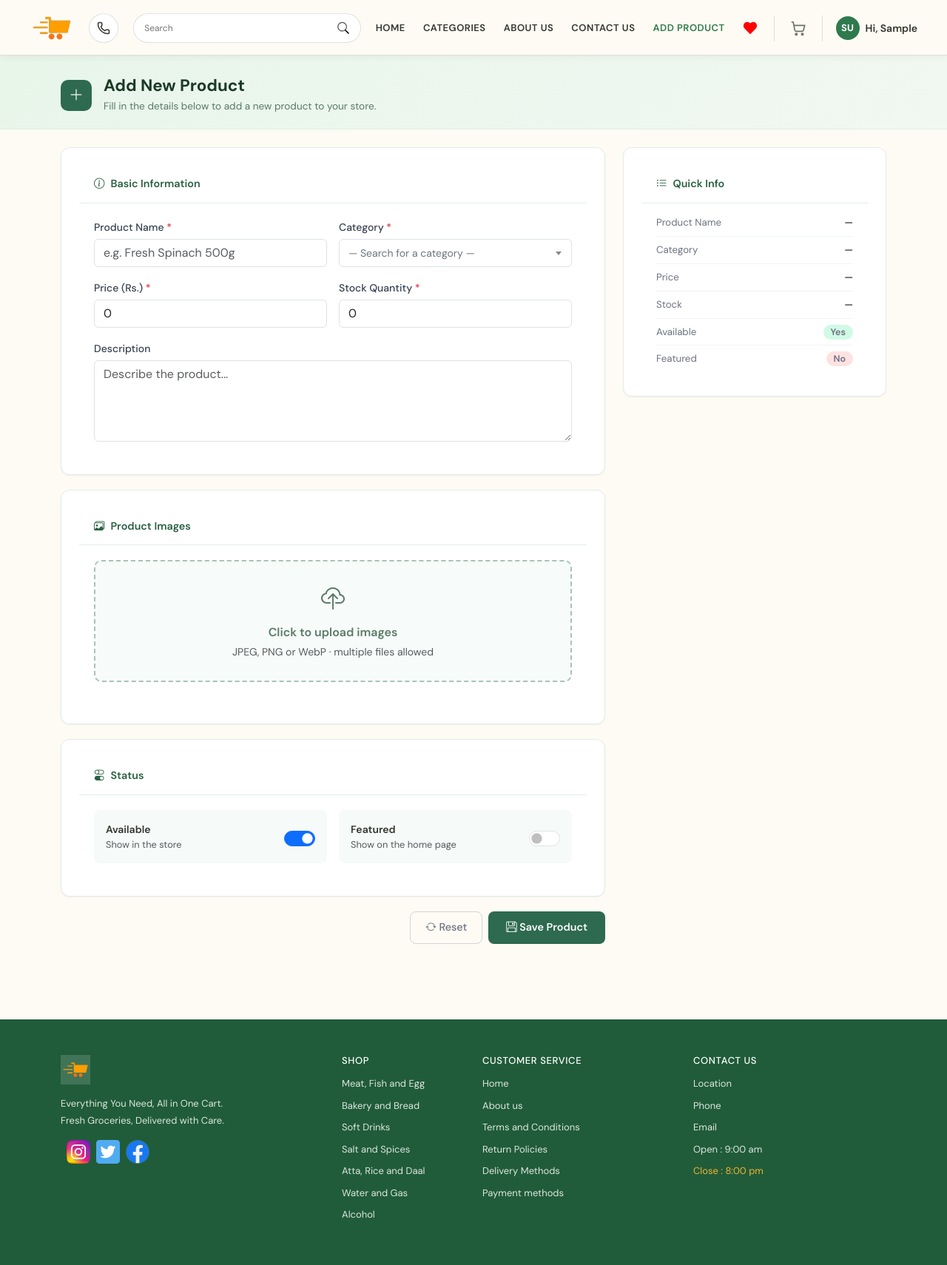
After one commit to kushal-kc15/GoCart, a Django app: page /products/add/ in a window 1280 px wide. The commit adds this page. Shown: the whole page at 74% size. Run offline with Django 5.2, Linux system fonts and the light colour scheme; the visitor is signed in with stand-in values (Sample User, id 1); data that the repository does not hold is empty; some libraries are stand-ins or nearby versions.

Commit message:
Refactor checkout process and product management templates

```diff
--- a/backend/config/tests.py
+++ b/backend/config/tests.py
@@ -15,7 +15,7 @@ class HomePageTests(TestCase):
         cls.dept = Category.objects.create(name="Fruits & Veg", slug="fruits-veg")
         sub = Category.objects.create(name="Fruits", slug="fruits", parent=cls.dept)
         Product.objects.create(
-            category=sub, name="Sweet Mango", slug="sweet-mango", price=120, unit="1 kg", stock=5, is_featured=True,
+            category=sub, name="Sweet Mango", slug="sweet-mango", price=120, stock=5, is_featured=True,
         )
         Product.objects.create(category=sub, name="Plain Apple", slug="plain-apple", price=90, stock=5)
         Product.objects.create(
--- a/backend/orders/views.py
+++ b/backend/orders/views.py
@@ -121,7 +121,7 @@ class CheckoutView(LoginRequiredMixin, View):
             "center": {"lat": 28.2096, "lng": 83.9856},
             "urls": {"reverse": reverse("geocode_reverse"), "search": reverse("geocode_search")},
         }
-        return render(request, "checkoutpage.html", {
+        return render(request, "dev/checkoutpage.html", {
             "form": form,
             "method": method,
             "account_name": _account_name(request.user),
--- a/backend/products/forms.py
+++ b/backend/products/forms.py
@@ -1,6 +1,20 @@
 from django import forms
 
-from .models import Review
+from .models import Product, Review
+
+
+class ProductForm(forms.ModelForm):
+    class Meta:
+        model = Product
+        fields = ["name", "category", "price", "stock", "description", "is_available", "is_featured"]
+        widgets = {
+            "name": forms.TextInput(attrs={"class": "form-control", "placeholder": "e.g. Fresh Spinach 500g"}),
+            "price": forms.NumberInput(attrs={"class": "form-control", "placeholder": "e.g. 120", "min": "0", "step": "0.01"}),
+            "stock": forms.NumberInput(attrs={"class": "form-control", "placeholder": "e.g. 50", "min": "0"}),
+            "description": forms.Textarea(attrs={"class": "form-control", "rows": 4, "placeholder": "Describe the product..."}),
+            "is_available": forms.CheckboxInput(attrs={"class": "form-check-input", "role": "switch", "style": "width:2.6em;height:1.3em"}),
+            "is_featured": forms.CheckboxInput(attrs={"class": "form-check-input", "role": "switch", "style": "width:2.6em;height:1.3em"}),
+        }
 
 
 class ReviewForm(forms.ModelForm):
--- a/backend/products/models.py
+++ b/backend/products/models.py
@@ -39,7 +39,6 @@ class Product(SortableModel):
     slug=models.SlugField(max_length=200, unique=True)
     description=models.TextField(blank=True, null=True)
     price=models.DecimalField(max_digits=10, decimal_places=2, default=0)
-    unit=models.CharField(max_length=50, blank=True, null=True)
     stock=models.PositiveIntegerField(default=0)
     is_available=models.BooleanField(default=True)
     is_featured=models.BooleanField(default=False)
--- a/backend/products/urls.py
+++ b/backend/products/urls.py
@@ -7,8 +7,9 @@ app_name = "products"
 
 urlpatterns = [
     path("", views.product_list, name="product_list"),
-    # Must stay above the slug route, or "suggest" is treated as a product slug.
+    # Must stay above the slug route, or these are treated as product slugs.
     path("suggest/", views.search_suggest, name="search_suggest"),
+    path("add/", views.add_product, name="add_product"),
     path("<slug:slug>/", views.product_detail, name="product_detail"),
     path("<slug:slug>/review/", views.submit_review, name="submit_review"),
     path("<slug:slug>/review/delete/", views.delete_review, name="delete_review"),
--- a/backend/products/views.py
+++ b/backend/products/views.py
@@ -5,16 +5,53 @@ from django.db.models import Count, Q
 from django.http import JsonResponse
 from django.shortcuts import get_object_or_404, redirect, render
 from django.urls import reverse
+from django.utils.text import slugify
 from django.views.decorators.http import require_POST
 
 from orders.models import Order, OrderItem
-from .forms import ReviewForm
-from .models import Category, Product, Review, star_text
+from .forms import ProductForm, ReviewForm
+from .models import Category, Product, ProductImage, Review, star_text
 
 PRODUCTS_PER_PAGE = 20
 SUGGESTION_LIMIT = 6
 REVIEWS_SHOWN = 10
 
+
+
+@login_required
+def add_product(request):
+    if not request.user.is_staff:
+        messages.error(request, "Staff only.")
+        return redirect("home")
+
+    # Subcategories only, grouped by parent for the template optgroup select.
+    categories = (
+        Category.objects.filter(parent__isnull=False)
+        .select_related("parent")
+        .order_by("parent__name", "name")
+    )
+
+    if request.method == "POST":
+        form = ProductForm(request.POST)
+        images = request.FILES.getlist("images")
+        if form.is_valid():
+            product = form.save(commit=False)
+            base_slug = slugify(product.name)
+            slug = base_slug
+            n = 2
+            while Product.objects.filter(slug=slug).exists():
+                slug = f"{base_slug}-{n}"
+                n += 1
+            product.slug = slug
+            product.save()
+            for i, img in enumerate(images):
+                ProductImage.objects.create(product=product, image=img, sort_order=i)
+            messages.success(request, f'"{product.name}" has been added.')
+            return redirect("products:add_product")
+    else:
+        form = ProductForm()
+
+    return render(request, "dev/add_product.html", {"form": form, "categories": categories})
 
 
 def product_list(request):
--- a/frontend/templates/dev/_list_card.html
+++ b/frontend/templates/dev/_list_card.html
@@ -27,7 +27,6 @@
         <p class="pl-card-stock in">In Stock</p>
         {% endif %}
         <div class="pl-card-price">
-            <span>{{ p.unit|default:"" }}</span>
             <strong>Rs. {{ p.price|floatformat:"-2"|nepali_comma }}</strong>
         </div>
         {# data-ajax: common.js adds to the cart in place (no reload) #}
--- a/frontend/templates/dev/_product_card.html
+++ b/frontend/templates/dev/_product_card.html
@@ -21,7 +21,6 @@
         <h3><a href="{% url 'products:product_detail' slug=product.slug %}">{{ product.name }}</a></h3>
         <p class="stock in">In Stock</p>
         <div class="price-row">
-            <span>{{ product.unit|default:"" }}</span>
             <strong>Rs. {{ product.price|floatformat:"-2"|nepali_comma }}</strong>
         </div>
         <div class="actions">
--- /dev/null
+++ b/frontend/templates/dev/add_product.html
@@ -0,0 +1,315 @@
+{% extends "dev/base.html" %}
+{% load static %}
+
+{% block title %}Add Product – GoCart{% endblock %}
+
+{% block extra_css %}
+<link href="https://cdn.jsdelivr.net/npm/bootstrap-icons@1.11.3/font/bootstrap-icons.min.css" rel="stylesheet">
+<link href="https://cdn.jsdelivr.net/npm/select2@4.1.0-rc.0/dist/css/select2.min.css" rel="stylesheet">
+<style>
+    /* Select2 overrides to match Bootstrap form-select */
+    .select2-container--default .select2-selection--single {
+        height: 38px; border: 1px solid #dee2e6; border-radius: 0.375rem;
+        padding: 5px 12px; font-size: 0.875rem;
+    }
+    .select2-container--default .select2-selection--single .select2-selection__arrow {
+        height: 36px; right: 8px;
+    }
+    .select2-container--default .select2-selection--single .select2-selection__rendered {
+        line-height: 26px; padding: 0; color: #212529;
+    }
+    .select2-container--default .select2-selection--single .select2-selection__placeholder {
+        color: #6c757d;
+    }
+    .select2-dropdown { border-color: #dee2e6; border-radius: 0.375rem; box-shadow: 0 4px 12px rgba(0,0,0,0.1); }
+    .select2-container--default .select2-search--dropdown .select2-search__field {
+        border: 1px solid #dee2e6; border-radius: 6px; padding: 6px 10px; font-size: 0.85rem;
+    }
+    .select2-results__option--highlighted[aria-selected] { background: #2d6a4f !important; }
+    .select2-results__group { font-weight: 600; color: #2d6a4f; font-size: 0.82rem; padding: 8px 10px 4px; }
+    .select2-container { width: 100% !important; }
+    .ap-hero {
+        background: linear-gradient(135deg, #e8f5e9 0%, #f1f8f2 100%);
+        padding: 28px 0 20px;
+        border-bottom: 1px solid #ddeee4;
+    }
+    .ap-hero h1 { font-size: 1.4rem; font-weight: 700; margin: 0; color: #1a3a26; }
+    .ap-hero p { font-size: 0.85rem; color: #5a7a68; margin: 4px 0 0; }
+    .gc-card { background: #fff; border-radius: 12px; border: 1px solid #e2ede8; margin-bottom: 20px; }
+    .gc-card-head {
+        padding: 14px 20px; border-bottom: 1px solid #e2ede8;
+        font-weight: 600; font-size: 0.9rem; color: #2a6042;
+        display: flex; align-items: center; gap: 8px;
+    }
+    .gc-card-body { padding: 20px; }
+    .form-label { font-weight: 500; font-size: 0.875rem; color: #374151; margin-bottom: 5px; }
+    .q-row {
+        display: flex; justify-content: space-between; align-items: center;
+        padding: 8px 0; border-bottom: 1px solid #f0f5f2; font-size: 0.83rem;
+    }
+    .q-row:last-child { border-bottom: none; }
+    .q-row span:first-child { color: #6b7280; }
+    .q-row .q-val { font-weight: 500; color: #111827; max-width: 58%; text-align: right; word-break: break-word; }
+    .btn-gc-save {
+        background: #2d6a4f; color: #fff; border: none; padding: 10px 24px;
+        border-radius: 8px; font-weight: 600; font-size: 0.9rem; cursor: pointer;
+        transition: background 0.15s;
+    }
+    .btn-gc-save:hover { background: #1b4332; }
+    .btn-gc-reset {
+        background: transparent; color: #6b7280; border: 1px solid #d1d5db;
+        padding: 10px 20px; border-radius: 8px; font-weight: 500; font-size: 0.9rem; cursor: pointer;
+    }
+    .btn-gc-reset:hover { background: #f9fafb; }
+    .img-upload-box {
+        border: 2px dashed #a7c4b3; border-radius: 10px; padding: 28px;
+        text-align: center; cursor: pointer; background: #f7fbf9; color: #5a7a68;
+        transition: border-color 0.2s, background 0.2s;
+    }
+    .img-upload-box:hover { border-color: #2d6a4f; background: #f0f8f4; }
+    .img-thumbs { display: flex; flex-wrap: wrap; gap: 8px; margin-top: 12px; }
+    .img-thumbs img { width: 72px; height: 72px; object-fit: cover; border-radius: 8px; border: 2px solid #e2ede8; }
+    .sbadge-on  { background: #d1fae5; color: #065f46; padding: 2px 10px; border-radius: 20px; font-size: 0.78rem; font-weight: 600; }
+    .sbadge-off { background: #fee2e2; color: #991b1b; padding: 2px 10px; border-radius: 20px; font-size: 0.78rem; font-weight: 600; }
+</style>
+{% endblock %}
+
+{% block content %}
+<div class="ap-hero">
+    <div class="container">
+        <div class="d-flex align-items-center gap-3">
+            <div style="background:#2d6a4f;color:#fff;width:42px;height:42px;border-radius:10px;display:flex;align-items:center;justify-content:center;font-size:1.25rem;flex-shrink:0;">
+                <i class="bi bi-plus-lg"></i>
+            </div>
+            <div>
+                <h1>Add New Product</h1>
+                <p>Fill in the details below to add a new product to your store.</p>
+            </div>
+        </div>
+    </div>
+</div>
+
+<div class="container py-4">
+    <div class="row g-4">
+
+        <!-- LEFT: FORM -->
+        <div class="col-lg-8">
+            <form method="post" enctype="multipart/form-data" id="addForm" novalidate>
+                {% csrf_token %}
+
+                <!-- Basic Information -->
+                <div class="gc-card">
+                    <div class="gc-card-head"><i class="bi bi-info-circle"></i> Basic Information</div>
+                    <div class="gc-card-body">
+                        <div class="row g-3">
+
+                            <div class="col-md-6">
+                                <label class="form-label" for="{{ form.name.id_for_label }}">
+                                    Product Name <span class="text-danger">*</span>
+                                </label>
+                                {{ form.name }}
+                                {% if form.name.errors %}
+                                <div class="text-danger small mt-1">{{ form.name.errors|join:", " }}</div>
+                                {% endif %}
+                            </div>
+
+                            <div class="col-md-6">
+                                <label class="form-label" for="id_category">
+                                    Category <span class="text-danger">*</span>
+                                </label>
+                                <select name="category" id="id_category"
+                                    class="form-select{% if form.category.errors %} is-invalid{% endif %}" required>
+                                    <option value="">— Choose category —</option>
+                                    {% regroup categories by parent as dept_list %}
+                                    {% for dept in dept_list %}
+                                    <optgroup label="{{ dept.grouper }}">
+                                        {% for sub in dept.list %}
+                                        <option value="{{ sub.pk }}"
+                                            {% if form.category.value == sub.pk|stringformat:"i" %}selected{% endif %}>
+                                            {{ sub.name }}
+                                        </option>
+                                        {% endfor %}
+                                    </optgroup>
+                                    {% endfor %}
+                                </select>
+                                {% if form.category.errors %}
+                                <div class="text-danger small mt-1">{{ form.category.errors|join:", " }}</div>
+                                {% endif %}
+                            </div>
+
+                            <div class="col-md-6">
+                                <label class="form-label" for="{{ form.price.id_for_label }}">
+                                    Price (Rs.) <span class="text-danger">*</span>
+                                </label>
+                                {{ form.price }}
+                                {% if form.price.errors %}
+                                <div class="text-danger small mt-1">{{ form.price.errors|join:", " }}</div>
+                                {% endif %}
+                            </div>
+
+                            <div class="col-md-6">
+                                <label class="form-label" for="{{ form.stock.id_for_label }}">
+                                    Stock Quantity <span class="text-danger">*</span>
+                                </label>
+                                {{ form.stock }}
+                                {% if form.stock.errors %}
+                                <div class="text-danger small mt-1">{{ form.stock.errors|join:", " }}</div>
+                                {% endif %}
+                            </div>
+
+                            <div class="col-12">
+                                <label class="form-label" for="{{ form.description.id_for_label }}">Description</label>
+                                {{ form.description }}
+                                {% if form.description.errors %}
+                                <div class="text-danger small mt-1">{{ form.description.errors|join:", " }}</div>
+                                {% endif %}
+                            </div>
+
+                        </div>
+                    </div>
+                </div>
+
+                <!-- Images -->
+                <div class="gc-card">
+                    <div class="gc-card-head"><i class="bi bi-images"></i> Product Images</div>
+                    <div class="gc-card-body">
+                        <div class="img-upload-box" id="uploadBox"
+                            onclick="document.getElementById('imageInput').click()">
+                            <i class="bi bi-cloud-upload" style="font-size:2rem;"></i>
+                            <div class="mt-2 fw-semibold">Click to upload images</div>
+                            <div class="text-muted small mt-1">JPEG, PNG or WebP · multiple files allowed</div>
+                        </div>
+                        <input type="file" name="images" id="imageInput"
+                            accept="image/jpeg,image/png,image/webp" multiple hidden>
+                        <div class="img-thumbs" id="thumbs"></div>
+                    </div>
+                </div>
+
+                <!-- Status Toggles -->
+                <div class="gc-card">
+                    <div class="gc-card-head"><i class="bi bi-toggles"></i> Status</div>
+                    <div class="gc-card-body">
+                        <div class="row g-3">
+                            <div class="col-md-6">
+                                <div class="d-flex justify-content-between align-items-center p-3 rounded-3"
+                                    style="background:#f6faf8;">
+                                    <div>
+                                        <div class="fw-semibold small">Available</div>
+                                        <div class="text-muted" style="font-size:0.8rem;">Show in the store</div>
+                                    </div>
+                                    <div class="form-check form-switch m-0">
+                                        {{ form.is_available }}
+                                    </div>
+                                </div>
+                            </div>
+                            <div class="col-md-6">
+                                <div class="d-flex justify-content-between align-items-center p-3 rounded-3"
+                                    style="background:#f6faf8;">
+                                    <div>
+                                        <div class="fw-semibold small">Featured</div>
+                                        <div class="text-muted" style="font-size:0.8rem;">Show on the home page</div>
+                                    </div>
+                                    <div class="form-check form-switch m-0">
+                                        {{ form.is_featured }}
+                                    </div>
+                                </div>
+                            </div>
+                        </div>
+                    </div>
+                </div>
+
+                <div class="d-flex justify-content-end gap-2 mb-5">
+                    <button type="reset" class="btn-gc-reset" id="resetBtn">
+                        <i class="bi bi-arrow-repeat"></i> Reset
+                    </button>
+                    <button type="submit" class="btn-gc-save">
+                        <i class="bi bi-floppy"></i> Save Product
+                    </button>
+                </div>
+
+            </form>
+        </div>
+
+        <!-- RIGHT: Quick Info -->
+        <div class="col-lg-4">
+            <div class="gc-card" style="position:sticky;top:100px;">
+                <div class="gc-card-head"><i class="bi bi-list-ul"></i> Quick Info</div>
+                <div class="gc-card-body py-2">
+                    <div class="q-row"><span>Product Name</span><span class="q-val" id="qName">—</span></div>
+                    <div class="q-row"><span>Category</span><span class="q-val" id="qCat">—</span></div>
+                    <div class="q-row"><span>Price</span><span class="q-val" id="qPrice">—</span></div>
+                    <div class="q-row"><span>Stock</span><span class="q-val" id="qStock">—</span></div>
+                    <div class="q-row"><span>Available</span><span class="q-val" id="qAvailable"><span class="sbadge-on">Yes</span></span></div>
+                    <div class="q-row"><span>Featured</span><span class="q-val" id="qFeatured"><span class="sbadge-off">No</span></span></div>
+                </div>
+            </div>
+        </div>
+
+    </div>
+</div>
+{% endblock %}
+{% block extra_js %}
+<script src="https://cdn.jsdelivr.net/npm/select2@4.1.0-rc.0/dist/js/select2.min.js"></script>
+<script>
+
+function qs(id) { return document.getElementById(id); }
+$('#id_category').select2({
+    placeholder: '— Search for a category —',
+    allowClear: true,
+    width: '100%',
+    minimumInputLength: 1,
+});
+
+// Select2 fires 'change' on the original select, so this works for both
+$('#id_category').on('change', function() {
+    var opt = this.options[this.selectedIndex];
+    qs('qCat').textContent = opt && opt.value ? opt.text.trim() : '—';
+});
+
+qs('id_name').addEventListener('input', function() {
+    qs('qName').textContent = this.value || '—';
+});
+qs('id_price').addEventListener('input', function() {
+    qs('qPrice').textContent = this.value ? 'Rs. ' + Number(this.value).toLocaleString() : '—';
+});
+qs('id_stock').addEventListener('input', function() {
+    qs('qStock').textContent = this.value || '—';
+});
+qs('id_is_available').addEventListener('change', function() {
+    qs('qAvailable').innerHTML = this.checked
+        ? '<span class="sbadge-on">Yes</span>'
+        : '<span class="sbadge-off">No</span>';
+});
+qs('id_is_featured').addEventListener('change', function() {
+    qs('qFeatured').innerHTML = this.checked
+        ? '<span class="sbadge-on">Yes</span>'
+        : '<span class="sbadge-off">No</span>';
+});
+
+// Show thumbnails when images are selected
+qs('imageInput').addEventListener('change', function() {
+    const box = qs('thumbs');
+    box.innerHTML = '';
+    [...this.files].forEach(f => {
+        const img = document.createElement('img');
+        img.src = URL.createObjectURL(f);
+        box.appendChild(img);
+    });
+    if (this.files.length) {
+        qs('uploadBox').style.borderColor = '#2d6a4f';
+    }
+});
+
+// Reset also clears thumbnails
+qs('resetBtn').addEventListener('click', function() {
+    qs('thumbs').innerHTML = '';
+    qs('uploadBox').style.borderColor = '';
+    qs('qName').textContent = '—';
+    qs('qCat').textContent = '—';
+    qs('qPrice').textContent = '—';
+    qs('qStock').textContent = '—';
+    qs('qAvailable').innerHTML = '<span class="sbadge-on">Yes</span>';
+    qs('qFeatured').innerHTML = '<span class="sbadge-off">No</span>';
+});
+</script>
+{% endblock %}
--- a/frontend/templates/dev/base.html
+++ b/frontend/templates/dev/base.html
@@ -73,6 +73,9 @@
                     <li><a href="{% url 'products:product_list' %}" {% if request.resolver_match.url_name == 'product_list' %}class="active"{% endif %}>CATEGORIES</a></li>
                     <li class="nav-extra"><a href="#">ABOUT US</a></li>
                     <li class="nav-extra"><a href="#">CONTACT US</a></li>
+                    {% if user.is_staff %}
+                    <li><a href="{% url 'products:add_product' %}" {% if request.resolver_match.url_name == 'add_product' %}class="active"{% endif %}>ADD PRODUCT</a></li>
+                    {% endif %}
                 </ul>
             </nav>
 
@@ -109,6 +112,9 @@
                         <li><a href="{% url 'accounts:profile' %}">My Account</a></li>
                         <li><a href="{% url 'orders:order_list' %}">My Orders</a></li>
                         <li><a href="{% url 'wishlist:wishlist_detail' %}">Wishlist</a></li>
+                        {% if user.is_staff %}
+                        <li><a href="{% url 'products:add_product' %}">Add Product</a></li>
+                        {% endif %}
                         <li>
                             <form method="POST" action="{% url 'accounts:logout' %}" class="logout-form">
                                 {% csrf_token %}
--- a/frontend/templates/checkoutpage.html
+++ b/frontend/templates/dev/checkoutpage.html
@@ -154,7 +154,7 @@
             {% with first_image=item.product.images.all|first %}
             <img src="{% if first_image %}{{ first_image.image.url }}{% else %}{% static 'images/dev/fruits.jpg' %}{% endif %}" alt="">
             {% endwith %}
-            <span>{{ item.product.name }}<small>{% if item.product.unit %}{{ item.product.unit }} {% endif %}× {{ item.quantity }}</small></span>
+            <span>{{ item.product.name }}<small>× {{ item.quantity }}</small></span>
             <b class="s-price">Rs. {{ item.line_total|floatformat:"-2" }}</b>
           </div>
           {% endfor %}
--- a/frontend/templates/dev/item.html
+++ b/frontend/templates/dev/item.html
@@ -61,7 +61,7 @@
             <span class="stock-badge out">● Out of Stock</span>
             {% endif %}
         </div>
-        <div class="price">Rs. {{ product.price|floatformat:"-2"|nepali_comma }} <span>{{ product.unit|default:"" }}</span></div>
+        <div class="price">Rs. {{ product.price|floatformat:"-2"|nepali_comma }}</div>
         {% if product.description %}
         <p class="desc">{{ product.description }}</p>
         {% endif %}
@@ -202,7 +202,7 @@
                 <span class="rp-stock">In Stock</span>
             </div>
             <div class="rp-price-row">
-                <span>{{ rp.unit|default:"Price" }}</span>
+                <span>Price</span>
                 <span class="price">Rs. {{ rp.price|floatformat:"-2"|nepali_comma }}</span>
             </div>
         </div>
```
Also changed, not shown: backend/accounts/models.py (+0 -8 lines), frontend/templates/dev/cart.html (+0 -8 lines), backend/products/migrations/0011_remove_product_unit.py (added), frontend/templates/checkout.html (renamed from frontend/templates/dev/checkout.html).
